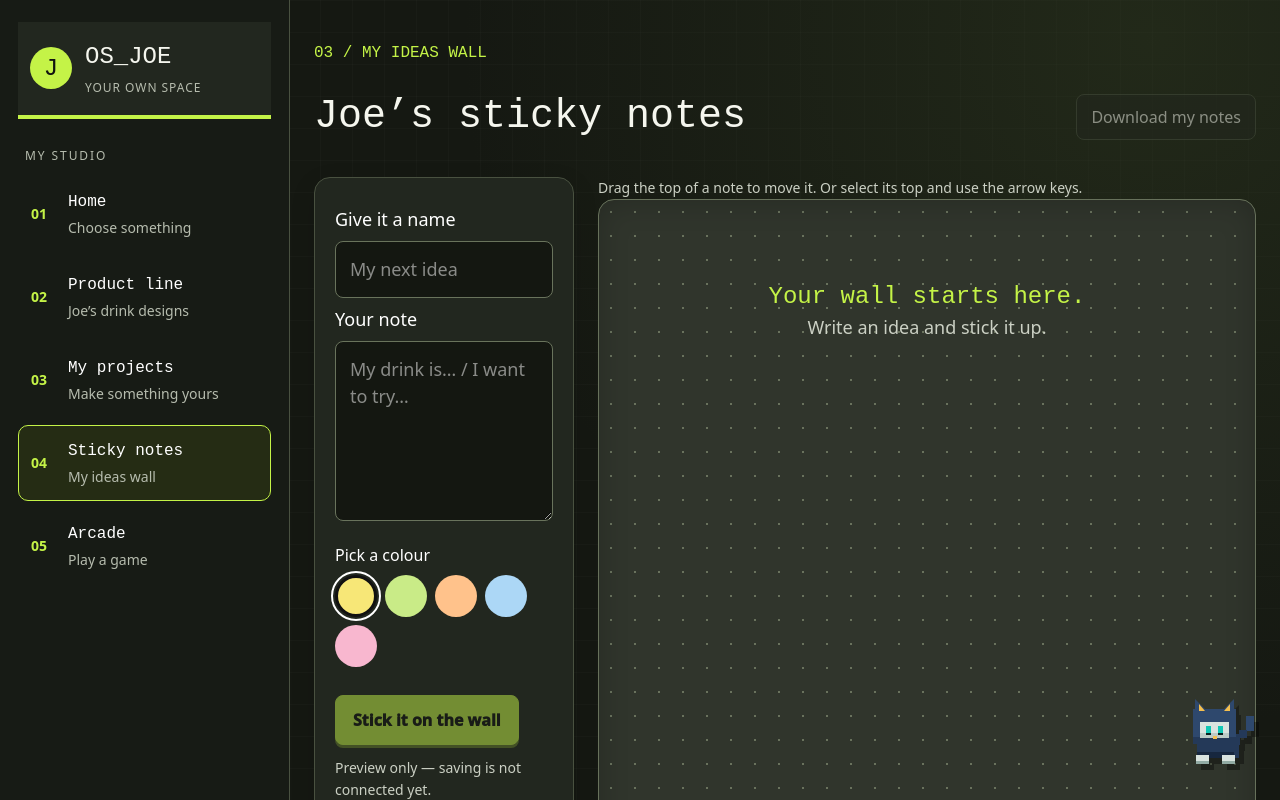
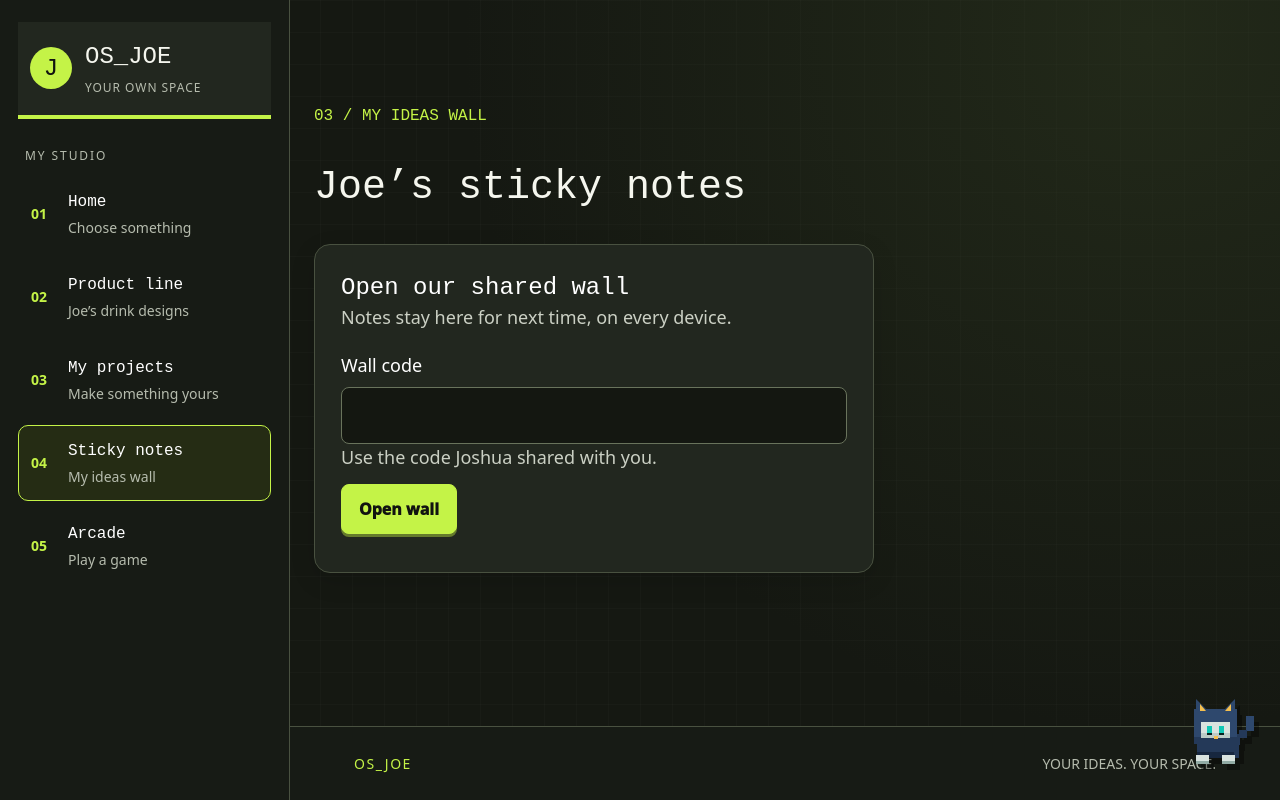
Before and after one commit to joshtoucanlearn/os-joe, a Next.js app: page /write in a window 1280 px wide. Shown: the top 800 px of the page. Built offline with nearby package versions, Linux system fonts and the light colour scheme; a web font is replaced by a local one.

Commit message:
Connect Joe sticky wall to protected shared persistent storage

```diff
--- a/app/globals.css
+++ b/app/globals.css
@@ -611,3 +611,4 @@ footer p { margin: 0; }
 /* Full-screen entrance: original cat timing and sprites, Joe's own title. */
 .joe-entry-art{position:absolute;inset:3%;border:2px solid #10c7b5;background:linear-gradient(#10c7b510 1px,transparent 1px),linear-gradient(90deg,#10c7b510 1px,transparent 1px),#020a14;background-size:40px 40px;display:flex;flex-direction:column;justify-content:center;align-items:flex-start;padding:6%;gap:24px;box-shadow:inset 0 0 70px #000}
 .joe-entry-art strong{font:400 clamp(36px,8vw,124px)/1.4 'FLM1 Pixel',monospace;color:#eef7f8;letter-spacing:0}.joe-entry-kicker{font:400 clamp(14px,2vw,28px)/1.4 'FLM1 Pixel',monospace;color:#25f2db}.joe-entry-subtitle{font:400 clamp(12px,1.8vw,24px)/1.5 'FLM1 Pixel',monospace;color:#f4bf4f}.landing-page .continue-prompt{cursor:pointer;font-size:clamp(14px,2vw,20px);min-height:48px}.landing-page .continue-prompt:disabled{cursor:default}
+.wall-unlock{max-width:560px}.wall-unlock input{font-family:ui-monospace,monospace}.wall-unlock p{max-width:45ch}
--- a/app/write/page.tsx
+++ b/app/write/page.tsx
@@ -1,14 +1,49 @@
 "use client";
 import {useEffect, useRef, useState} from 'react';
 
-type Note = {id:string; title:string; body:string; colour:string; x:number; y:number};
+type Note = {id:string; title:string; body:string; colour:string; x:number; y:number; version:number};
 const colours = [{name:'Lemon',value:'#f7e777'},{name:'Lime',value:'#c9eb87'},{name:'Orange',value:'#ffc28b'},{name:'Blue',value:'#acd7f6'},{name:'Pink',value:'#f8b7cf'}];
+const API='https://joe-shared-wall.hotoffthepresspig.chatgpt.site/api/wall';
 const blank = {title:'',body:'',colour:colours[0].value};
 export default function StickyNotes(){
   const [notes,setNotes]=useState<Note[]>([]);
   const [draft,setDraft]=useState(blank);
   const [editing,setEditing]=useState<string|null>(null);
-  const [status,setStatus]=useState('Preview only — saving is not connected yet.');
+  const [status,setStatus]=useState('');
+  const [code,setCode]=useState('');
+  const [codeInput,setCodeInput]=useState('');
+  const [busy,setBusy]=useState(false);
+  const [editingVersion,setEditingVersion]=useState<number|null>(null);
+  const pending=useRef(false);
+  const generation=useRef(0);
+  const notesRef=useRef<Note[]>([]);
+  const createId=useRef<string|null>(null);
+  const moveTimer=useRef<ReturnType<typeof setTimeout>|null>(null);
+  const moveBase=useRef<{id:string;version:number}|null>(null);
+  useEffect(()=>{notesRef.current=notes},[notes]);
+  useEffect(()=>{try{const saved=sessionStorage.getItem('joe-wall-access');if(saved){setCodeInput(saved);void unlock(saved)}}catch{}},[]);
+  async function call(method:string,payload?:unknown,key=code){
+    const response=await fetch(API,{method,headers:{Authorization:'Bearer '+key,'Content-Type':'application/json'},...(payload?{body:JSON.stringify(payload)}:{}),signal:AbortSignal.timeout(15000)});
+    const data=await response.json();
+    if(!response.ok){if(response.status===409)moveBase.current=null;if(data.notes){setNotes(data.notes);notesRef.current=data.notes}throw new Error(data.error||'The wall could not save. Please try again.')}
+    return data as {notes:Note[];note?:Note};
+  }
+  async function unlock(key:string){
+    if(!key.trim()||pending.current)return;pending.current=true;setBusy(true);setStatus('Opening the shared wall…');
+    try{const data=await call('GET',undefined,key.trim());setNotes(data.notes);notesRef.current=data.notes;setCode(key.trim());try{sessionStorage.setItem('joe-wall-access',key.trim())}catch{}setStatus('All notes are saved on the shared wall.')}catch(e){setStatus(e instanceof Error?e.message:'Could not open the wall. Try again.')}finally{pending.current=false;setBusy(false)}
+  }
+  useEffect(()=>{
+    if(!code)return;
+    let active=true;
+    const refresh=async()=>{if(pending.current||drag.current||moveBase.current)return;const started=generation.current;try{const data=await call('GET');if(active&&started===generation.current&&!pending.current&&!drag.current&&!moveBase.current){setNotes(data.notes);notesRef.current=data.notes}}catch{if(active)setStatus('Connection lost. Your notes are still saved online. Reconnect before making changes.')}};
+    const timer=setInterval(refresh,8000);window.addEventListener('focus',refresh);
+    return()=>{active=false;clearInterval(timer);window.removeEventListener('focus',refresh)};
+  },[code]);
+  async function save(method:string,payload:unknown){
+    if(pending.current)return null;pending.current=true;generation.current++;setBusy(true);setStatus('Saving…');
+    try{const data=await call(method,payload);setNotes(data.notes);notesRef.current=data.notes;setStatus('Saved. Everyone with the wall code can see this.');return data}catch(e){setStatus(e instanceof Error?e.message:'Not saved yet. Your words are still here; try again.');return null}finally{generation.current++;pending.current=false;setBusy(false)}
+  }
+
   const [removed,setRemoved]=useState<Note|null>(null);
   const wall=useRef<HTMLDivElement>(null);
   const titleInput=useRef<HTMLInputElement>(null);
@@ -17,31 +52,49 @@ export default function StickyNotes(){
   useEffect(()=>{
     const mc=(document as Document & {modelContext?:{registerTool:(tool:unknown,options:unknown)=>void}}).modelContext;
     if(!mc)return;const controller=new AbortController();
-    try{mc.registerTool({name:'read_joe_draft',description:'Read Joe’s current sticky note draft and wall without changing them.',inputSchema:{type:'object',properties:{},additionalProperties:false},annotations:{readOnlyHint:true,untrustedContentHint:true},execute:(input:unknown)=>{if(!input||typeof input!=='object'||Array.isArray(input)||Object.keys(input).length)throw new Error('Expected an empty object');return {title:draft.title,body:draft.body,notes}}},{signal:controller.signal})}catch{}
+    try{mc.registerTool({name:'read_joe_draft',description:'Read Joe’s current sticky note draft and wall without changing them.',inputSchema:{type:'object',properties:{},additionalProperties:false},annotations:{readOnlyHint:true,untrustedContentHint:true},execute:(input:unknown)=>{if(!input||typeof input!=='object'||Array.isArray(input)||Object.keys(input).length)throw new Error('Expected an empty object');return code?{title:draft.title,body:draft.body,notes}:{locked:true}}},{signal:controller.signal})}catch{}
     return()=>controller.abort();
-  },[draft,notes]);
-  function pin(){
+  },[draft,notes,code]);
+  async function pin(){
     if(!draft.title.trim()&&!draft.body.trim())return;
-    if(editing)setNotes(all=>all.map(n=>n.id===editing?{...n,...draft}:n));
-    else setNotes(all=>[...all,{...draft,id:crypto.randomUUID(),x:Math.min(65,(all.length%3)*28+4),y:28+Math.floor(all.length/3)*290}]);
-    setDraft(blank);setEditing(null);titleInput.current?.focus();
+    const existing=notesRef.current.find(n=>n.id===editing);
+    if(editing&&!existing){setStatus('That note was removed on another device. Cancel the edit to write a new note.');return}
+    const id=editing||(createId.current??=crypto.randomUUID());
+    const result=await save(editing?'PATCH':'POST',{...draft,id,x:existing?.x??Math.min(65,(notes.length%3)*28+4),y:existing?.y??28+Math.floor(notes.length/3)*290,version:editingVersion});
+    if(result){setDraft(blank);setEditing(null);setEditingVersion(null);createId.current=null;titleInput.current?.focus()}
   }
-  function move(id:string,x:number,y:number){setNotes(all=>all.map(n=>n.id===id?{...n,x:Math.max(0,Math.min(100,x)),y:Math.max(0,y)}:n))}
+  function move(id:string,x:number,y:number){
+    if(pending.current)return;
+    const current=notesRef.current.find(n=>n.id===id);if(!current)return;
+    moveBase.current??={id,version:current.version};
+    const next=notesRef.current.map(n=>n.id===id?{...n,x:Math.max(0,Math.min(100,x)),y:Math.max(0,Math.min(50000,y))}:n);notesRef.current=next;setNotes(next);
+  }
+  async function finishMove(){
+    if(moveTimer.current)clearTimeout(moveTimer.current);
+    const base=moveBase.current;if(!base)return;
+    const note=notesRef.current.find(n=>n.id===base.id);if(!note)return;
+    const result=await save('PATCH',{id:note.id,version:base.version,action:'move',x:note.x,y:note.y});
+    if(result){moveBase.current=null;setStatus('Position saved on the shared wall.');}
+  }
+  async function remove(note:Note){const data=await save('DELETE',{id:note.id,version:note.version});if(data?.note){setRemoved(data.note);if(editing===note.id){setEditing(null);setEditingVersion(null);setDraft(blank)}}}
+  async function undo(){if(removed&&await save('PATCH',{id:removed.id,version:removed.version,action:'restore'}))setRemoved(null)}
+  function lock(){if(pending.current||moveBase.current){setStatus('Finish saving your changes before closing the wall.');return}setCode('');setCodeInput('');setNotes([]);notesRef.current=[];try{sessionStorage.removeItem('joe-wall-access')}catch{}setStatus('Wall closed.');}
   function download(){const url=URL.createObjectURL(new Blob([notes.map(n=>n.title+'\n'+n.body).join('\n\n---\n\n')],{type:'text/plain'}));const a=document.createElement('a');a.href=url;a.download='joe-sticky-notes.txt';a.click();URL.revokeObjectURL(url)}
-  return <main className="joe-page"><span className="system-code">03 / MY IDEAS WALL</span><div className="sticky-heading"><h1>Joe’s sticky notes</h1><div className="note-backup"><button onClick={download} disabled={!notes.length}>Download my notes</button></div></div>
-    <div className="sticky-layout"><form className="joe-panel note-composer" onSubmit={e=>{e.preventDefault();pin()}}>
-      <label htmlFor="note-title">Give it a name</label><input ref={titleInput} id="note-title" maxLength={120} value={draft.title} onChange={e=>setDraft({...draft,title:e.target.value})} placeholder="My next idea"/>
-      <label htmlFor="note-body">Your note</label><textarea id="note-body" value={draft.body} onChange={e=>setDraft({...draft,body:e.target.value})} placeholder="My drink is… / I want to try…"/>
-      <fieldset className="note-colours"><legend>Pick a colour</legend>{colours.map(c=><button key={c.name} type="button" title={c.name} aria-label={c.name} aria-pressed={draft.colour===c.value} style={{background:c.value}} onClick={()=>setDraft({...draft,colour:c.value})}/>)}</fieldset>
-      <button className="game-button" type="submit" disabled={!draft.title.trim()&&!draft.body.trim()}>{editing?'Save changes':'Stick it on the wall'}</button>
-      {editing&&<button className="ghost-button" type="button" onClick={()=>{setEditing(null);setDraft(blank)}}>Cancel edit</button>}
-      <p className="note-save-status" role="status">{status}</p>
-      {removed&&<button className="ghost-button" type="button" onClick={()=>{setNotes(all=>[...all,removed]);setRemoved(null)}}>Undo remove</button>}
+  if(!code)return <main className="joe-page"><span className="system-code">03 / MY IDEAS WALL</span><h1>Joe’s sticky notes</h1><form className="joe-panel wall-unlock" onSubmit={e=>{e.preventDefault();void unlock(codeInput)}}><h2>Open our shared wall</h2><p>Notes stay here for next time, on every device.</p><label htmlFor="wall-code">Wall code</label><input id="wall-code" type="password" autoComplete="current-password" value={codeInput} onChange={e=>setCodeInput(e.target.value)} required/><p>Use the code Joshua shared with you.</p><button className="game-button" disabled={busy} type="submit">{busy?'Opening…':'Open wall'}</button><p role="status">{status}</p></form></main>;
+  return <main className="joe-page"><span className="system-code">03 / MY IDEAS WALL</span><div className="sticky-heading"><h1>Joe’s sticky notes</h1><div className="note-backup"><button disabled={busy} onClick={lock}>Close wall</button><button onClick={download} disabled={!notes.length}>Download my notes</button></div></div>
+    <div className="sticky-layout"><form className="joe-panel note-composer" onSubmit={e=>{e.preventDefault();void pin()}}>
+      <label htmlFor="note-title">Give it a name</label><input ref={titleInput} id="note-title" disabled={busy} maxLength={120} value={draft.title} onChange={e=>setDraft({...draft,title:e.target.value})} placeholder="My next idea"/>
+      <label htmlFor="note-body">Your note</label><textarea id="note-body" disabled={busy} maxLength={4000} value={draft.body} onChange={e=>setDraft({...draft,body:e.target.value})} placeholder="My drink is… / I want to try…"/>
+      <fieldset className="note-colours"><legend>Pick a colour</legend>{colours.map(c=><button key={c.name} disabled={busy} type="button" title={c.name} aria-label={c.name} aria-pressed={draft.colour===c.value} style={{background:c.value}} onClick={()=>setDraft({...draft,colour:c.value})}/>)}</fieldset>
+      <button className="game-button" type="submit" disabled={busy||Boolean(moveBase.current)||(!draft.title.trim()&&!draft.body.trim())}>{editing?'Save changes':'Stick it on the wall'}</button>
+      {editing&&<button className="ghost-button" disabled={busy} type="button" onClick={()=>{setEditing(null);setEditingVersion(null);setDraft(blank)}}>Cancel edit</button>}
+      <p className="note-save-status" role="status">{status}</p>{moveBase.current&&!busy&&<button type="button" className="ghost-button" onClick={finishMove}>Retry saving position</button>}
+      {removed&&<button className="ghost-button" type="button" disabled={busy} onClick={undo}>Undo remove</button>}
     </form><section aria-label="Joe’s sticky note wall"><p className="note-wall-caption">Drag the top of a note to move it. Or select its top and use the arrow keys.</p><div className="note-wall" ref={wall} style={{minHeight:Math.max(760,...notes.map(n=>n.y+450))}}>
       {!notes.length&&<div className="wall-empty"><h2>Your wall starts here.</h2><p>Write an idea and stick it up.</p></div>}
       {notes.map(note=><article className="sticky-note" key={note.id} style={{background:note.colour,left:`calc(${note.x}% - ${note.x/100} * var(--note-width, 220px))`,top:note.y}}>
-        <button className="note-handle" aria-label={`Move ${note.title||'note'}`} onPointerDown={e=>{e.currentTarget.setPointerCapture(e.pointerId);drag.current={id:note.id,startX:e.clientX,startY:e.clientY,x:note.x,y:note.y}}} onPointerMove={e=>{const d=drag.current;if(!d||d.id!==note.id||!wall.current)return;const width=wall.current.clientWidth-e.currentTarget.parentElement!.clientWidth;move(note.id,d.x+(e.clientX-d.startX)/Math.max(1,width)*100,d.y+e.clientY-d.startY)}} onPointerUp={()=>{drag.current=null}} onPointerCancel={()=>{drag.current=null}} onKeyDown={e=>{const delta=e.shiftKey?10:3;if(['ArrowLeft','ArrowRight','ArrowUp','ArrowDown'].includes(e.key)){e.preventDefault();move(note.id,note.x+(e.key==='ArrowRight'?delta:e.key==='ArrowLeft'?-delta:0),note.y+(e.key==='ArrowDown'?delta*4:e.key==='ArrowUp'?-delta*4:0))}}}>⠿ Move</button>
-        {note.title&&<h2>{note.title}</h2>}<p>{note.body}</p><div className="note-tools"><button onClick={()=>{setEditing(note.id);setDraft({title:note.title,body:note.body,colour:note.colour});titleInput.current?.focus()}}>Edit</button><button onClick={()=>{setRemoved(note);setNotes(all=>all.filter(n=>n.id!==note.id));if(editing===note.id){setEditing(null);setDraft(blank)}}}>Remove</button></div>
+        <button className="note-handle" aria-label={`Move ${note.title||'note'}`} disabled={busy} onPointerDown={e=>{if(pending.current)return;e.currentTarget.setPointerCapture(e.pointerId);drag.current={id:note.id,startX:e.clientX,startY:e.clientY,x:note.x,y:note.y}}} onPointerMove={e=>{const d=drag.current;if(!d||d.id!==note.id||!wall.current)return;const width=wall.current.clientWidth-e.currentTarget.parentElement!.clientWidth;move(note.id,d.x+(e.clientX-d.startX)/Math.max(1,width)*100,d.y+e.clientY-d.startY)}} onPointerUp={()=>{drag.current=null;void finishMove()}} onPointerCancel={()=>{drag.current=null;void finishMove()}} onKeyDown={e=>{const delta=e.shiftKey?10:3;if(['ArrowLeft','ArrowRight','ArrowUp','ArrowDown'].includes(e.key)){e.preventDefault();move(note.id,note.x+(e.key==='ArrowRight'?delta:e.key==='ArrowLeft'?-delta:0),note.y+(e.key==='ArrowDown'?delta*4:e.key==='ArrowUp'?-delta*4:0));if(moveTimer.current)clearTimeout(moveTimer.current);moveTimer.current=setTimeout(()=>void finishMove(),400)}}}>⠿ Move</button>
+        {note.title&&<h2>{note.title}</h2>}<p>{note.body}</p><div className="note-tools"><button disabled={busy||Boolean(moveBase.current)} onClick={()=>{setEditingVersion(note.version);setEditing(note.id);setDraft({title:note.title,body:note.body,colour:note.colour});titleInput.current?.focus()}}>Edit</button><button disabled={busy||Boolean(moveBase.current)} onClick={()=>void remove(note)}>Remove</button></div>
       </article>)}
     </div></section></div></main>
 }
```
Also changed, not shown: 22 other files (tests, documents, lock files or other folders).
